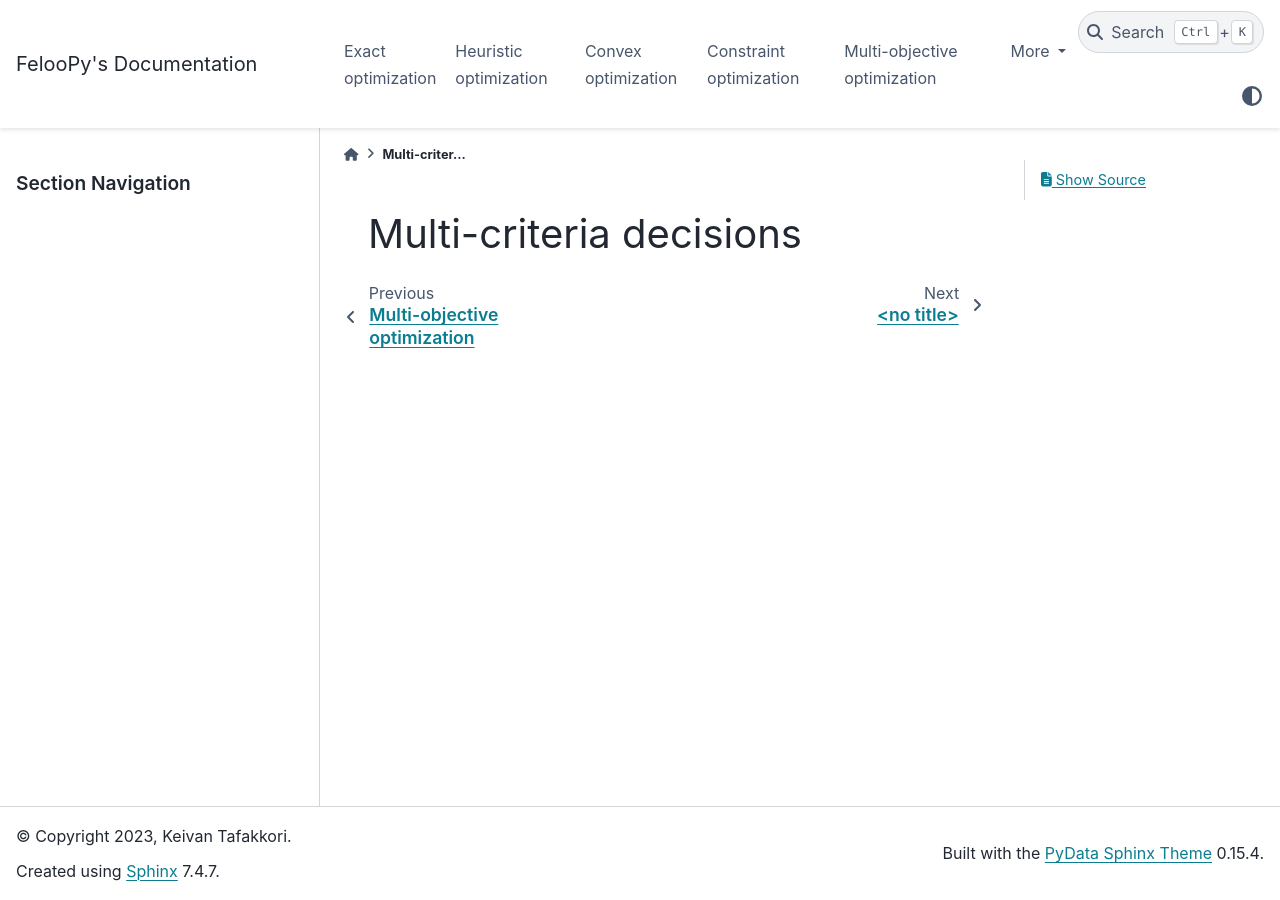
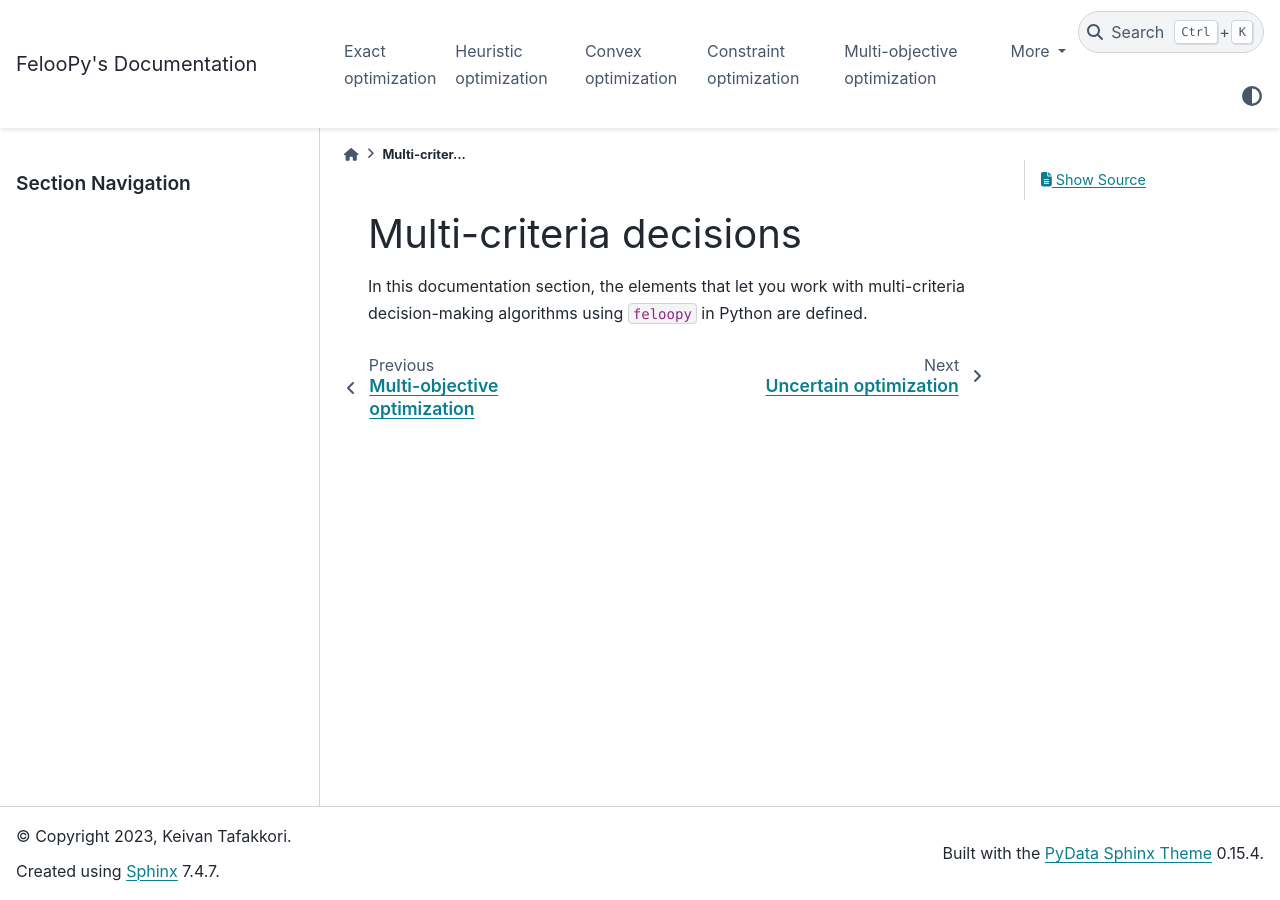
Before and after one commit to ktafakkori/feloopy, a Sphinx documentation site: the page built from docs/multicriteria.md, in a window 1280 px wide. Built offline with Sphinx 7.4.7 and the PyData theme 0.15.4, drawn with Linux system fonts in a browser that asks for light colours.

Commit message:
revised files.

```diff
--- a/docs/multicriteria.md
+++ b/docs/multicriteria.md
@@ -1 +1,3 @@
 # Multi-criteria decisions
+
+In this documentation section, the elements that let you work with multi-criteria decision-making algorithms using `feloopy` in Python are defined.
```
Also changed, not shown: docs/constraint.md (+2 -0 lines), docs/convex.md (+2 -0 lines), docs/heuristic.md (+2 -0 lines), docs/multiobjective.md (+2 -0 lines), docs/uncertain.md (+3 -0 lines).
